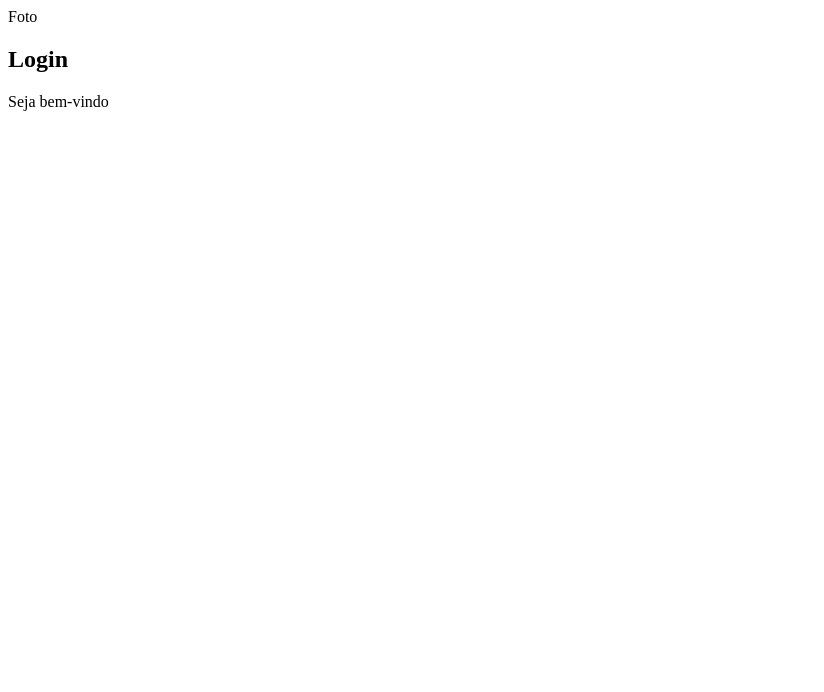
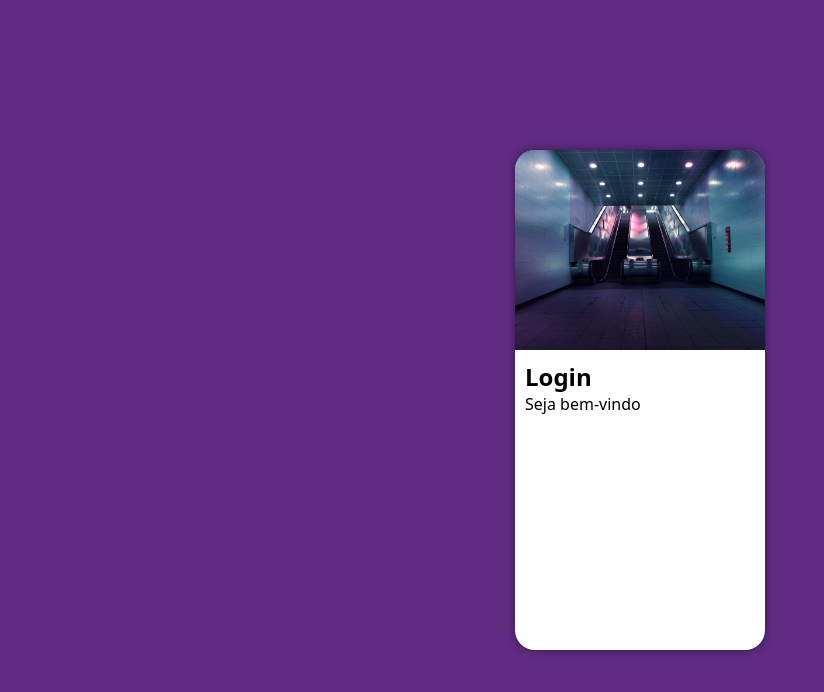
Before and after one commit to Djh0w/projeto-login, a plain HTML site: page index.html in a window 1280 px wide. Shown: the whole page, without its empty margins (0-824 px from the left). Drawn offline with Linux system fonts and the light colour scheme.

Commit message:
Mobo first

```diff
--- a/index.html
+++ b/index.html
@@ -4,13 +4,15 @@
     <meta charset="UTF-8">
     <meta http-equiv="X-UA-Compatible" content="IE=edge">
     <meta name="viewport" content="width=device-width, initial-scale=1.0">
+    <link rel="stylesheet" href="style.css">
+
     <title>Login</title>
 </head>
 <body>
     <main>
-        <section>
+        <section id="login">
             <div id="imagem">
-                Foto
+
             </div>
             <div id="formulario">
                 <h1>Login</h1>
--- /dev/null
+++ b/style.css
@@ -0,0 +1,49 @@
+@charset "UTF-8";
+
+* {
+    font-family: system-ui, -apple-system, BlinkMacSystemFont, 'Segoe UI', Roboto, Oxygen, Ubuntu, Cantarell, 'Open Sans', 'Helvetica Neue', sans-serif;
+    padding: 0px;
+    margin: 0px;
+    box-sizing: border-box;
+}
+
+body, html {
+    background-color: #5f2c82;
+    height: 100vh;
+    width: 100vw;
+}
+
+main  {
+    position: relative;
+    height: 100vh;
+    width: 100vw;
+
+}
+
+section#login {
+    position: absolute;
+    top: 50%;
+    left: 50%;
+    transform: translate(-50%, -50%);
+    overflow: hidden;
+
+    background-color: white;
+    width: 250px;
+    height: 500px;
+    border-radius: 20px;
+    box-shadow: 0px 0px 10px rgba(0, 0, 0, 0.450);
+}
+
+section#login > div#imagem {
+    display: block;
+    background: #5f2c82 url(./imagens/imagem.jpg) no-repeat;
+    background-size: cover;
+    background-position: center;
+    height: 200px;
+}
+
+section#login >div#formulario {
+    display: block;
+    padding: 10px;
+
+}
```
